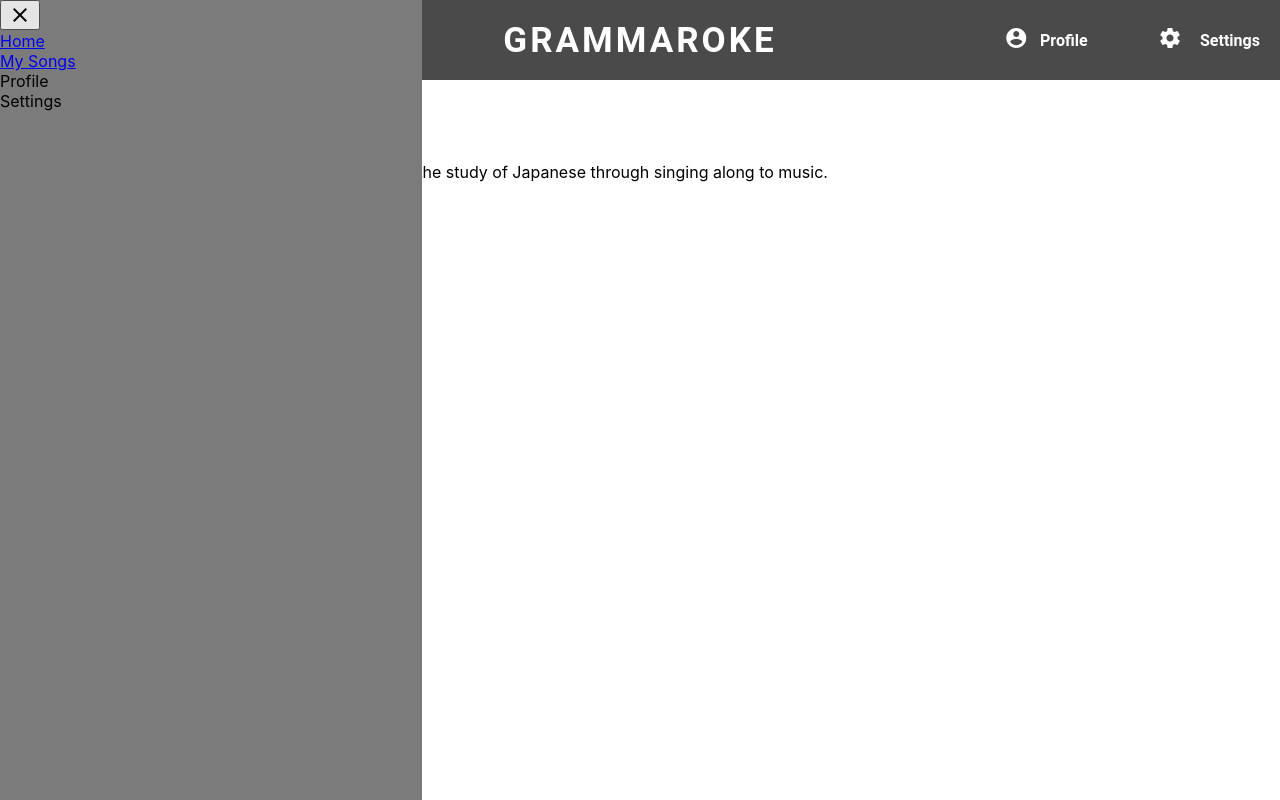
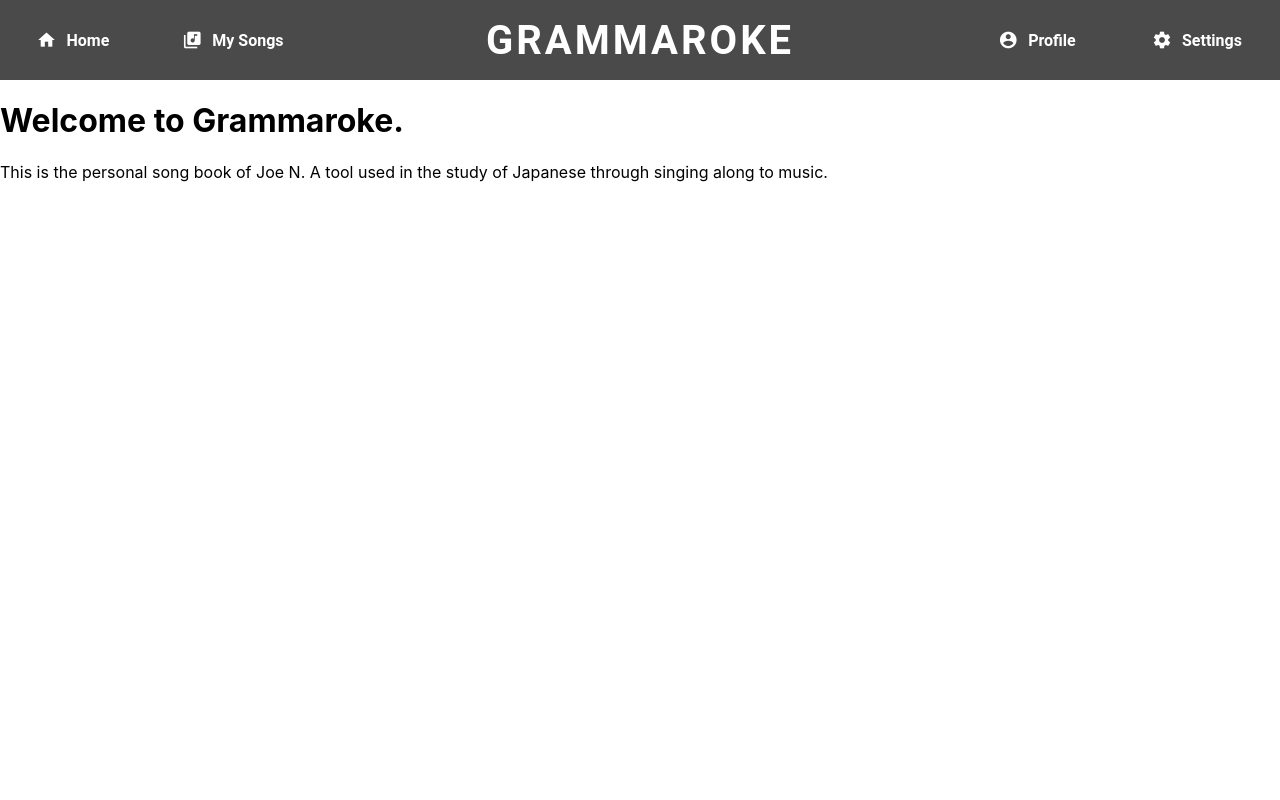
Before and after one commit to joengyn7/grammaroke, a React (Create React App) app in the folder ui/: page / in a window 1280 px wide. Built offline with nearby package versions, Linux system fonts and the light colour scheme.

Commit message:
finalized repsonsive header and sidebar

```diff
--- a/ui/src/App.js
+++ b/ui/src/App.js
@@ -14,7 +14,7 @@ import {
 } from "react-router-dom";
 
 function App() {
-  const [drawerOpen, setDrawerOpen] = React.useState(true)
+  const [drawerOpen, setDrawerOpen] = React.useState(false)
 
   return (
     <div className="app">
--- a/ui/src/components/drawer/Drawer.js
+++ b/ui/src/components/drawer/Drawer.js
@@ -6,10 +6,12 @@ function Drawer({drawerOpen, setDrawerOpen}) {
     return (
         <div className="drawer-container" style={{ transform: drawerOpen ? undefined : 'translatex(-100%)' }}>
             <button class="material-icons" onClick={() => setDrawerOpen(false)}>close</button>
-            <div><Link to="/">Home</Link></div>
-            <div><Link to="/mysongs">My Songs</Link></div>
-            <div><a>Profile</a></div>
-            <div><a>Settings</a></div>
+            <div className="links">
+                <div><Link to="/">Home</Link></div>
+                <div><Link to="/mysongs">My Songs</Link></div>
+                <div><a>Profile</a></div>
+                <div><a>Settings</a></div>
+            </div>
         </div>
     );
   }
--- a/ui/src/components/drawer/drawer.scss
+++ b/ui/src/components/drawer/drawer.scss
@@ -1,7 +1,27 @@
 .drawer-container {
-    background-color: #7b7b7b;
+    background-color: #212121;
     position: absolute;
-    width: 33%;
+    width: 40%;
     height: 100%;
     transition-duration: 0.5s;
+
+    button {
+        background-color: #212121;
+        border: none;
+        color: white;
+        margin-top: 10px;
+        margin-left: 10px;
+        font-size: 35px;
+    }
+
+    a {
+        color: white;
+        text-decoration: none;
+        font-family: 'Roboto', sans-serif;
+        font-weight: bold;
+        display: block;
+        margin-left: 30px;
+        margin-top: 30px;
+        letter-spacing: 1px;
+    }
 }
--- a/ui/src/components/header/Header.js
+++ b/ui/src/components/header/Header.js
@@ -9,14 +9,14 @@ function Header({setDrawerOpen}) {
       <button className="menu" onClick={() => setDrawerOpen(true)}><span class="material-icons">menu</span></button>
 
       <div className="nav">
-        <div className="link">
-          <div><span class="material-icons">home</span></div>
-          <div><Link to="/">Home</Link></div>
-        </div>
-        <div className="link">
-          <div><span class="material-icons">library_music</span></div>
-          <div><Link to="/mysongs">My Songs</Link></div>
-        </div>
+        <Link to="/home" className="link">
+          <span class="material-icons">home</span>
+          <div className="text">Home</div>
+        </Link>
+        <Link to="/mysongs" className="link">
+          <span class="material-icons">library_music</span>
+          <div>My Songs</div>
+        </Link>
       </div>
 
       <div className="song-title">
@@ -24,14 +24,14 @@ function Header({setDrawerOpen}) {
       </div>
 
       <div className="nav">
-        <div className="link">
-          <div><span class="material-icons">account_circle</span></div>
+        <Link className="link">
+          <span class="material-icons">account_circle</span>
           <div><a>Profile</a></div>
-        </div>
-        <div className="link">
-          <div><span class="material-icons">settings</span></div>
+        </Link>
+        <Link className="link">
+          <span class="material-icons">settings</span>
           <div><a>Settings</a></div>
-        </div>
+        </Link>
       </div>
     </header>
   );
--- a/ui/src/components/header/header.scss
+++ b/ui/src/components/header/header.scss
@@ -10,6 +10,14 @@ header {
 
   .menu {
     margin: auto auto auto 30px;
+    background-color: #4A4A4A;
+    border: none;
+    padding-top: 3px;
+
+    span {
+      color: white;
+      font-size: 35px;
+    }
   }
 
   .nav {
@@ -38,14 +46,21 @@ header {
 
     .nav {
       display: grid;
-      grid-template-columns: 50% 50%;
+      grid-template-columns: auto auto;
 
       .link {
         margin: auto;
-      }
+        padding: 20px;
+        color: white;
+        // background-color: black; //toggle to see click area
 
-      a {
-        display: none;
+        span {
+          font-size: 25px;
+        }
+
+        div {
+          display: none;
+        }
       }
     }
   }
@@ -56,7 +71,7 @@ header {
     grid-template-columns: 25% auto 25%;
 
     .song-title {
-      font-size: 35px;
+      font-size: 40px;
     }
 
     .menu {
@@ -65,27 +80,29 @@ header {
 
     .nav {
       display: grid;
-      grid-template-columns: 50% 50%;
+      grid-template-columns: auto auto;
 
       .link {
-        display: grid;
-        grid-template-columns: 50% 50%;
+        display: flex;
+        text-decoration: none;
+        align-items: center;
         margin: auto;
+        padding: 20px;
+        color: white;
+        vertical-align: top;
+        // background-color: black; //toggle to see click area
+
+        span {
+          display: inline-block;
+          font-size: 20px;
+          margin-right: 10px;
+        }
 
         div {
-        white-space: nowrap;
-        margin-top: auto;
-        margin-bottom: auto;
-        // margin-left: 10px;
-        // margin: auto 0 auto 10px;
+          display: inline-block;
+          // margin-top: auto;
+          // margin-bottom: auto;
         }
-      }
-
-      a {
-        display: grid;
-        color: white;
-        text-decoration: none;
-
       }
     }
   }
```
Also changed, not shown: 1 other file (tests, documents, lock files or other folders).
